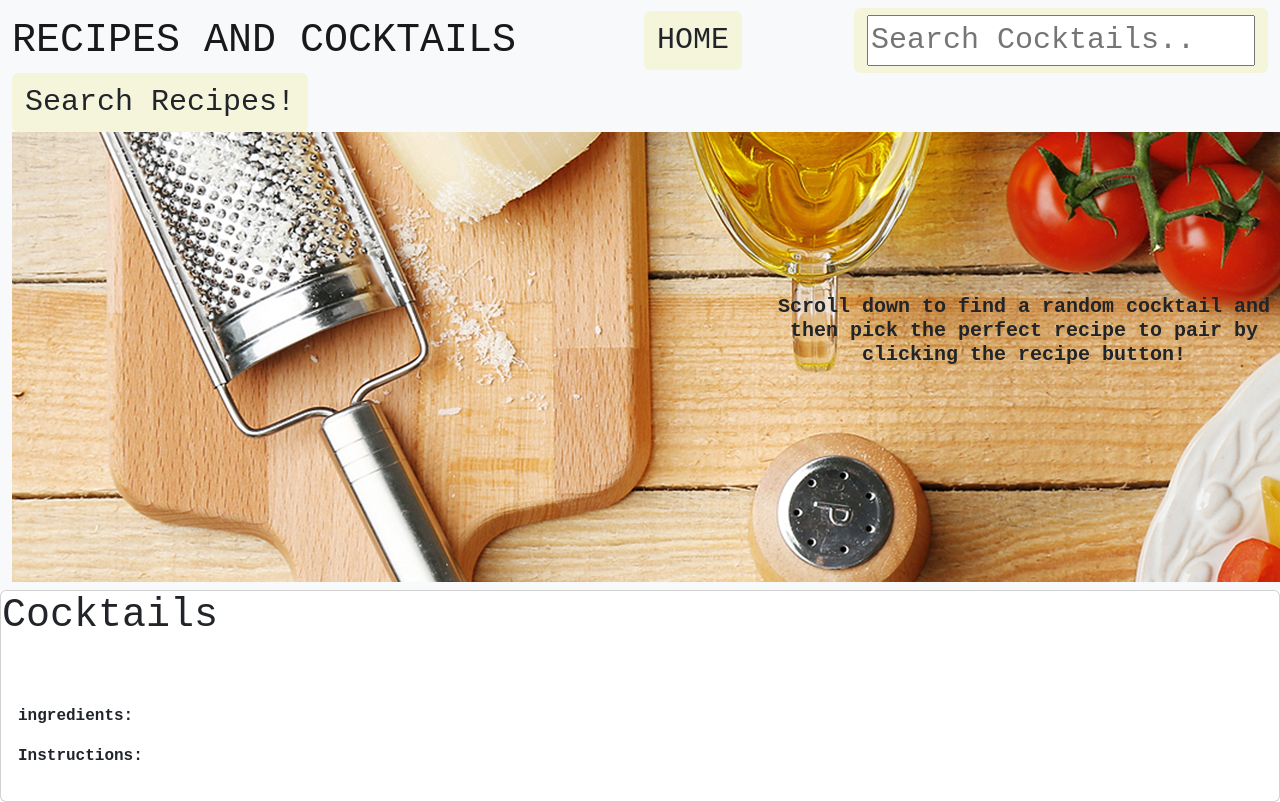
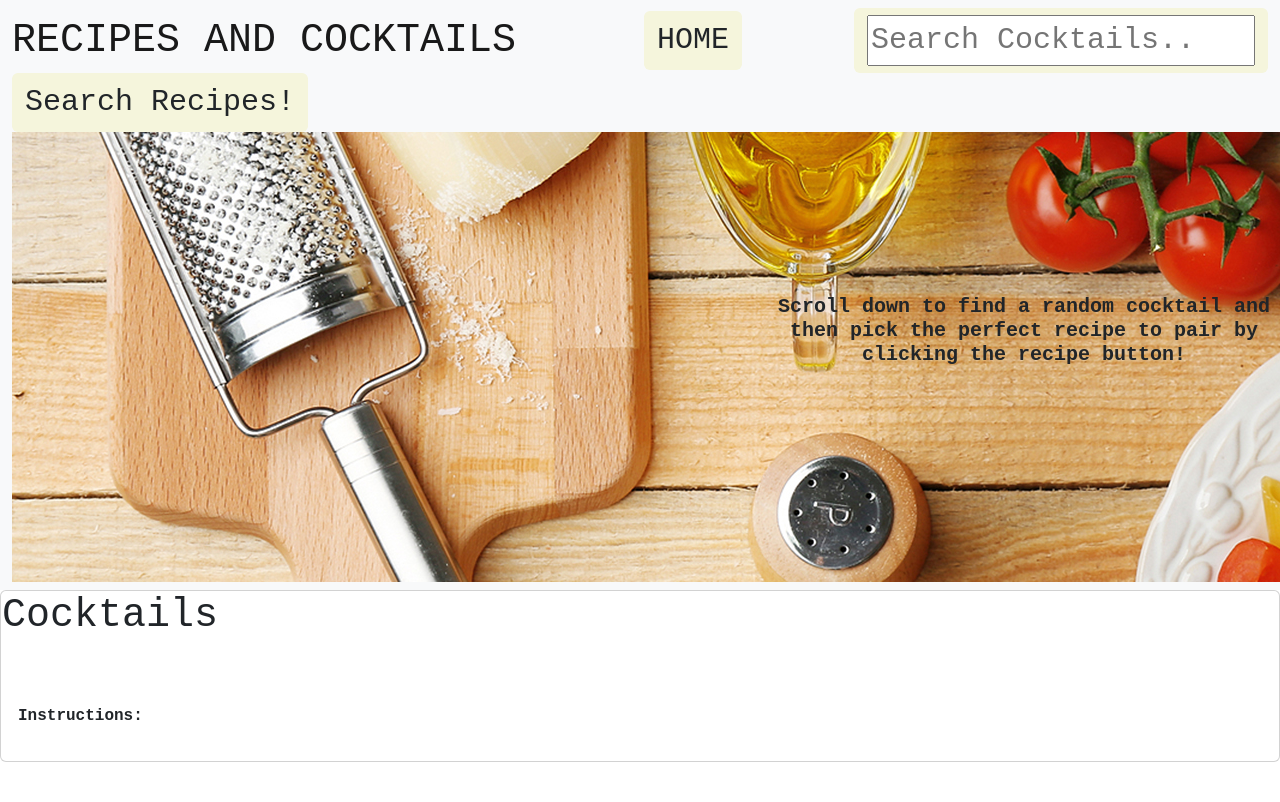
Before and after one commit to mac-codes/Recipes-and-Cocktails, a plain HTML site: page index.html in a window 1280 px wide. Shown: the top 802 px of the page. Drawn offline with nearby package versions, Linux system fonts and the light colour scheme; no server answers.

Commit message:
Update index.html

```diff
--- a/index.html
+++ b/index.html
@@ -45,8 +45,8 @@
       <div class="card-body">
         <p id="drink-name"></p>
         <img id="drink-image" src='' />
-        <p id="ingr">ingredients: </p>
-        <p id="on-list-item"></p>
+        <div class='ingr-container'>
+        </div>
         <p id="instr">Instructions: </p>
         <p id="on-card"></p>
       </div>
```
